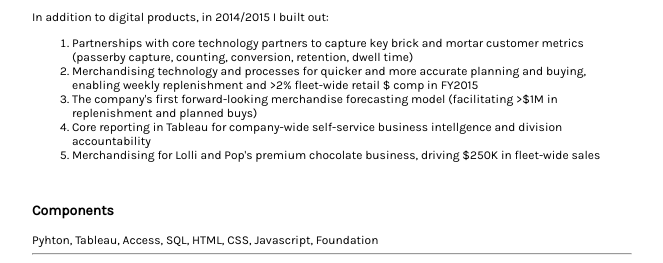
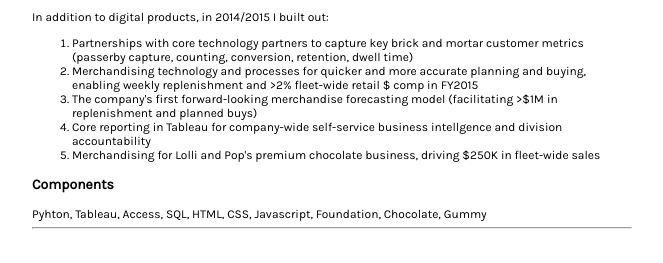
Before and after one commit to jasdeepg/personal_site, a Flask app: page /lolliandpops in a window 1280 px wide. Shown: the part 859-1122 px from the top of the page, without its empty margins (308-971 px from the left). After the commit the page ends 1088 px from the top, so only its background shows below. Run offline with Flask 2, Linux system fonts and the light colour scheme; some libraries are stand-ins or nearby versions.

Commit message:
formatting fixes

```diff
--- a/templates/lolliandpops.html
+++ b/templates/lolliandpops.html
@@ -28,9 +28,8 @@ In addition to digital products, in 2014/2015 I built out:
 		<li>Core reporting in Tableau for company-wide self-service business intellgence and division accountability</li>
 		<li>Merchandising for Lolli and Pop's premium chocolate business, driving $250K in fleet-wide sales</li>
 	</ol>
-<br>
 
 <h3>Components</h3>
-Pyhton, Tableau, Access, SQL, HTML, CSS, Javascript, Foundation
+Pyhton, Tableau, Access, SQL, HTML, CSS, Javascript, Foundation, Chocolate, Gummy
 
 {% endblock %}
```
